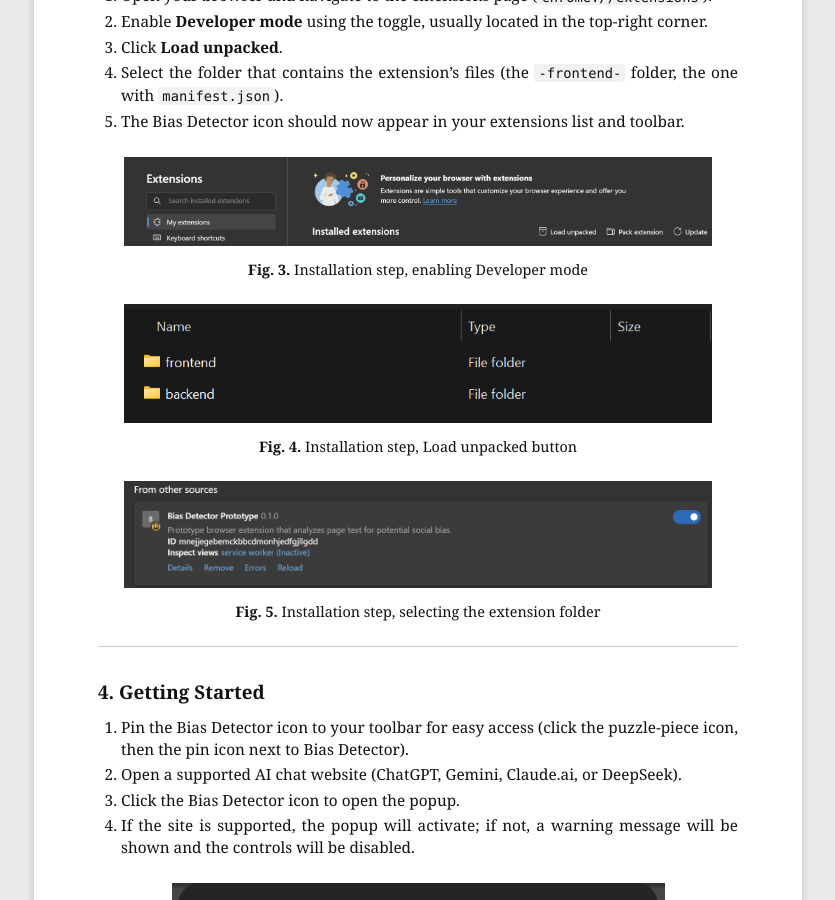
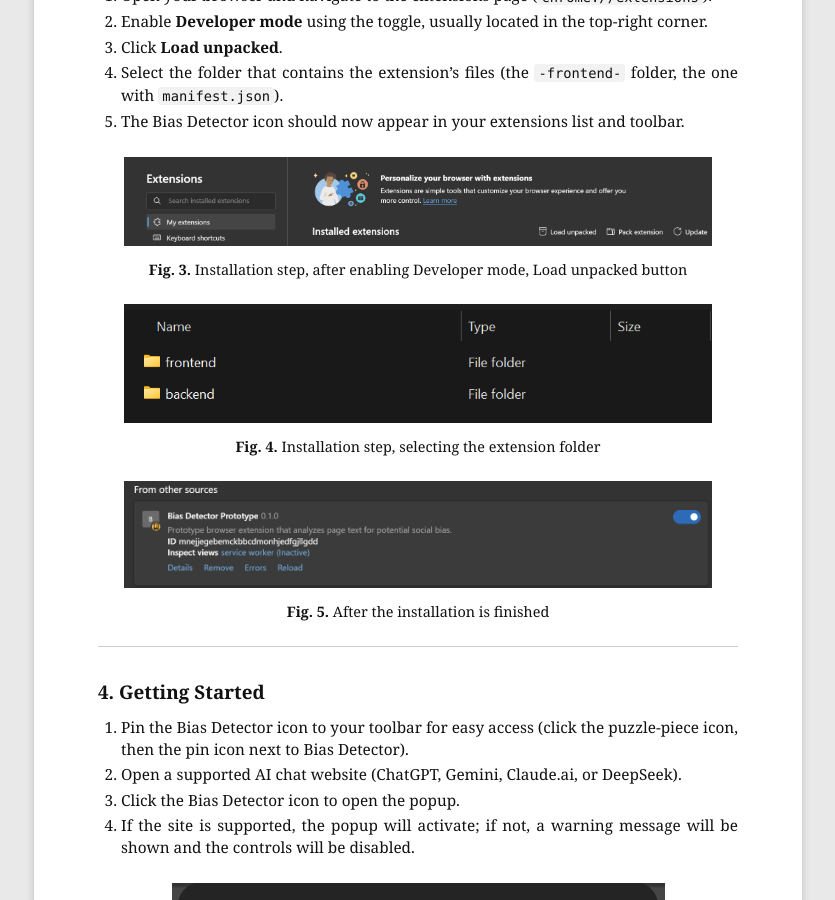
Before and after one commit to corpaci/llm-bias-traffic-light, a Jekyll site: the page built from docs/user-manual.md, in a window 1280 px wide and 900 px high, scrolled down 3283 px. Shown: the whole window, without its empty margins (222-1057 px from the left). Built offline with Jekyll 4.4.1, drawn with Linux system fonts in a browser that asks for light colours.

Commit message:
Revise figure captions in user manual
Updated figure captions for clarity in installation steps.

```diff
--- a/docs/user-manual.md
+++ b/docs/user-manual.md
@@ -76,17 +76,17 @@ LLM Bias Traffic Light is currently distributed as an unpacked extension, intend
 
 <figure>
   <img src="bias_manual_assets/image3.png" alt="Installation step, enabling Developer mode">
-  <figcaption>Installation step, enabling Developer mode</figcaption>
+  <figcaption>Installation step, after enabling Developer mode, Load unpacked button </figcaption>
 </figure>
 
 <figure>
   <img src="bias_manual_assets/image4.png" alt="Installation step, Load unpacked button">
-  <figcaption>Installation step, Load unpacked button</figcaption>
+  <figcaption>Installation step, selecting the extension folder</figcaption>
 </figure>
 
 <figure>
   <img src="bias_manual_assets/image5.png" alt="Installation step, selecting the extension folder">
-  <figcaption>Installation step, selecting the extension folder</figcaption>
+  <figcaption>After the installation is finished</figcaption>
 </figure>
 
 ---
```
